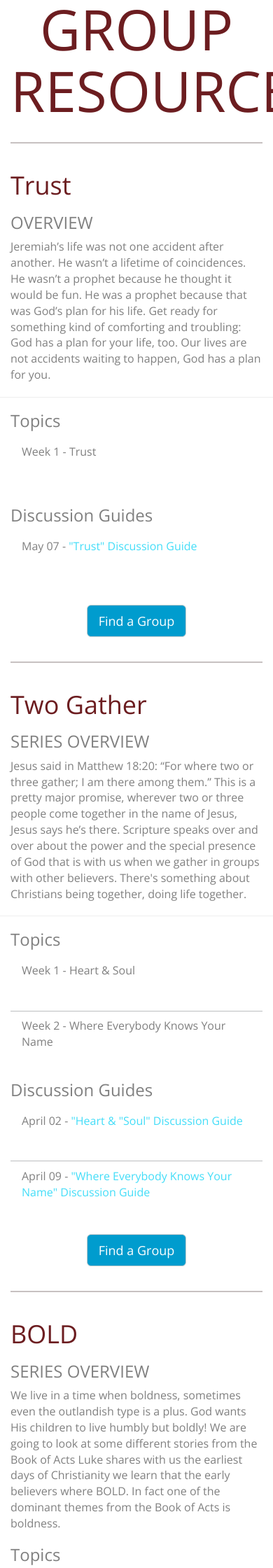
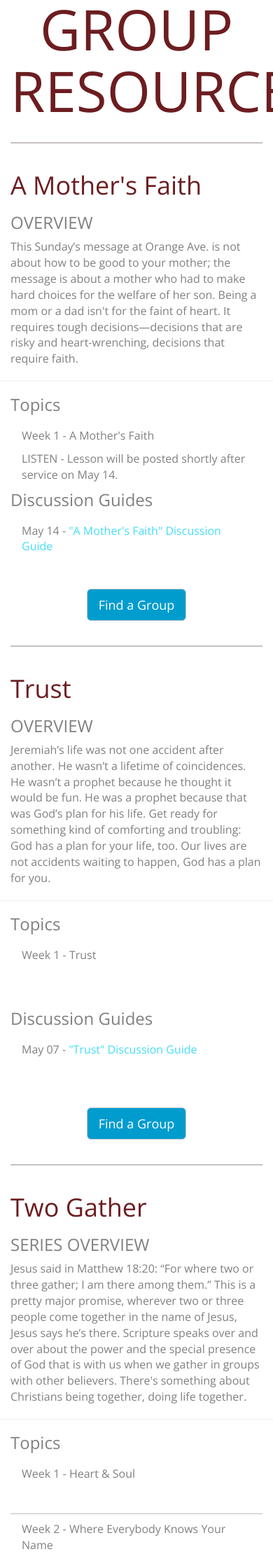
Before and after one commit to OACOC/website, a PHP site: page /242lessons.php in a window 390 px wide; the page is wider, and only the part inside the window is pictured. Shown: the part 1020-3260 px from the top of that part at 70% size. Run offline with PHP 8.4, Linux system fonts and the light colour scheme; some libraries are stand-ins or nearby versions; grey boxes are pictures that could not be loaded.

Commit message:
weekly updates

```diff
--- a/242lessons.php
+++ b/242lessons.php
@@ -89,6 +89,46 @@
             </div>
           </div>
         </div>-->
+
+        <div class="container">
+          <hr style="border-top: 2px solid #c7c1c1;">
+        </div>
+
+        <div class="container">
+          <div class="row">
+            <div class="col-md-12">
+              <h1 style="color:#6C1D20">A Mother's Faith</h1>
+            </div>
+            <div class="col-md-12">
+              <h3>OVERVIEW</h3>
+            </div>
+            <div class="col-md-12">
+              <p>This Sunday’s message at Orange Ave. is not about how to be good to your mother; the message is about a mother who had to make hard choices for the welfare of her son. Being a mom or a dad isn't for the faint of heart. It requires tough decisions—decisions that are risky and heart-wrenching, decisions that require faith.</p>
+            </div>
+            <hr>
+            <div class="col-md-6">
+              <h3>Topics</h3>
+              <div class="sermons wrapper-242">
+                <p>Week 1 - A Mother's Faith</p>
+                <p>LISTEN - Lesson will be posted shortly after service on May 14.</p>
+                <!--<iframe width="100%" height="20" scrolling="no" frameborder="no" src="https://w.soundcloud.com/player/?url=https%3A//api.soundcloud.com/tracks/321414110&amp;color=ff5500&amp;inverse=false&amp;auto_play=false&amp;show_user=true"></iframe>-->
+              </div>
+            </div>
+            <div class="col-md-6">
+              <h3>Discussion Guides</h3>
+              <div class="sermons wrapper-242">
+                <p>May 14 - <a style="color:#43DDF8" href="/docs/lesson_guide_051417.pdf" target="_blank">"A Mother's Faith" Discussion Guide</a></p>
+                <!--<iframe width="100%" height="20" scrolling="no" frameborder="no" src="https://w.soundcloud.com/player/?url=https%3A//api.soundcloud.com/tracks/307367825&amp;color=ff5500&amp;inverse=false&amp;auto_play=false&amp;show_user=true"></iframe>-->
+              </div>
+            </div>
+            <div class="row">
+              <h2 class="cen-horz livebtn">
+                <a style="margin:5px 5px" class="btn btn-default btn-lg" href="242groups.php" role="button">Find a Group</a>
+                <!--<a style="display:inline" class="btn btn-default btn-lg btn-block" href="smallgroups.php" role="button">Start a Group</a>-->
+              </h2>
+            </div>
+          </div>
+        </div>
 
         <div class="container">
           <hr style="border-top: 2px solid #c7c1c1;">
```
Also changed, not shown: index.php (+5 -5 lines), sermons.php (+25 -7 lines), Images/Title-Graphic-MothersFaith.jpg (added), Images/mothersfaith_square.png (added), 1 other file.
